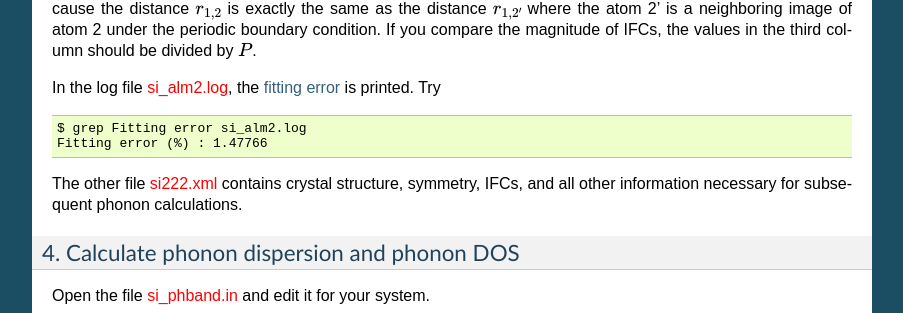
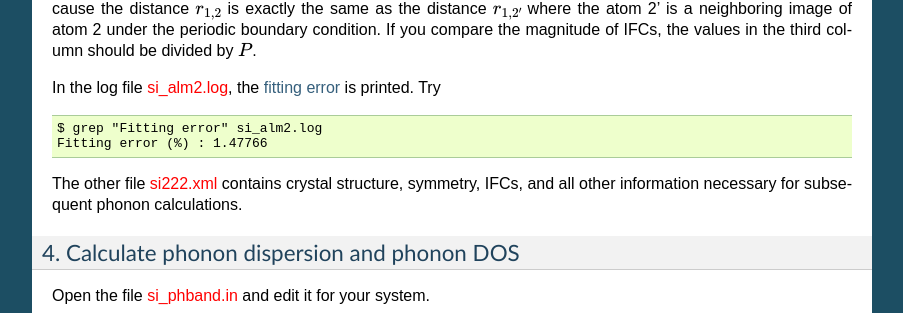
Before and after one commit to ttadano/alamode, a Sphinx documentation site: the page built from docs/source/tutorial.rst, in a window 1280 px wide and 900 px high, scrolled down 2917 px. Shown: the part 139-452 px from the top of the window, without its empty margins (198-1101 px from the left). Built offline with Sphinx 7.4.7, drawn with Linux system fonts in a browser that asks for light colours.

Commit message:
Fixed the layout of the documentation.

```diff
--- a/docs/source/output.rst
+++ b/docs/source/output.rst
@@ -130,5 +130,5 @@
 
 * ``PREFIX``.gamma_isotope
 
-Phonon selfenergy due to isotope scatterings calculated by the Tamura's formula.
-Created when ``MODE = RTA`` and ``ISOTOPE = 2``.
+ Phonon selfenergy due to isotope scatterings calculated by the Tamura's formula.
+ Created when ``MODE = RTA`` and ``ISOTOPE = 2``.
--- a/docs/source/tutorial.rst
+++ b/docs/source/tutorial.rst
@@ -166,7 +166,7 @@
 Try
 ::
 
-  $ grep Fitting error si_alm2.log
+  $ grep "Fitting error" si_alm2.log
   Fitting error (%) : 1.47766
 
 The other file :red:`si222.xml` contains crystal structure, symmetry, IFCs, and all other information necessary for subsequent phonon calculations.
```
